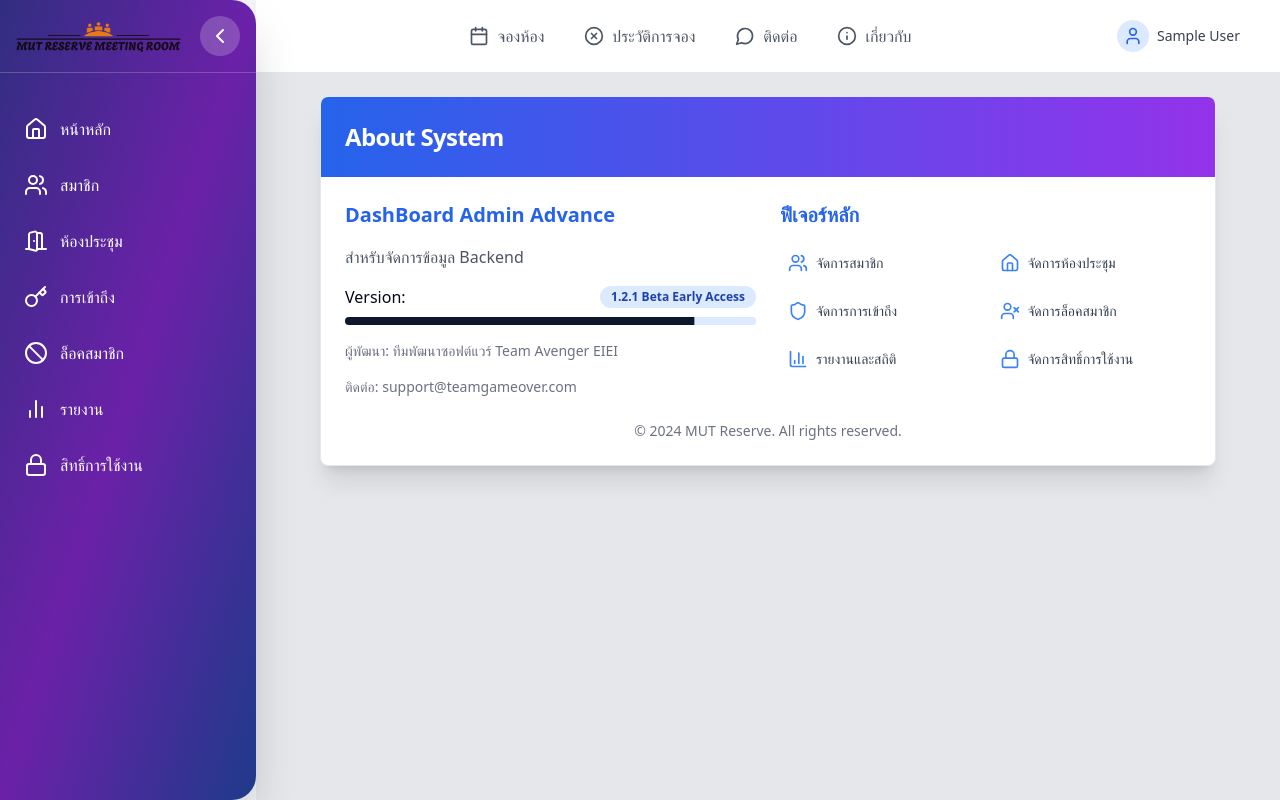
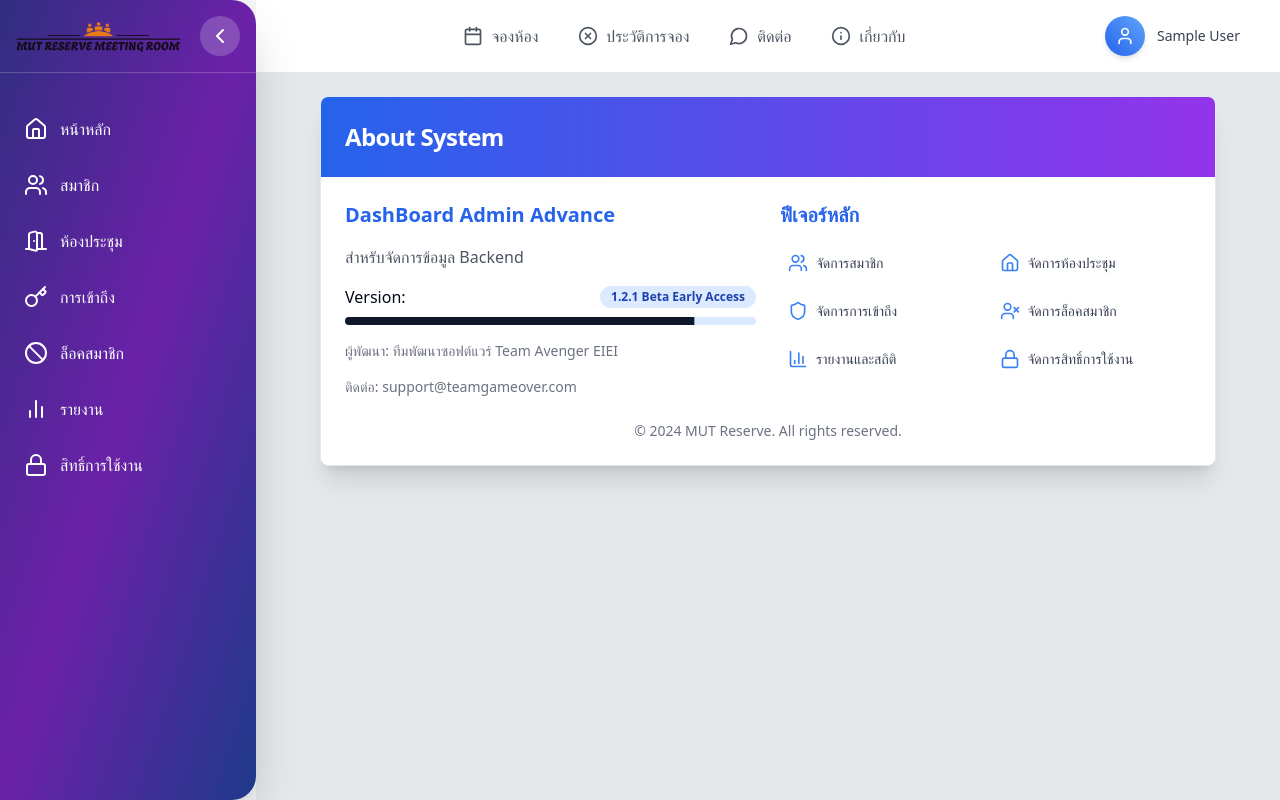
Before and after one commit to Mindenry/Project-meet, a React (Vite) app: page /dashboard/about in a window 1280 px wide. Built offline with nearby package versions, Linux system fonts and the light colour scheme; sample sign-in values are in the browser's storage.

Commit message:
Update Header.jsx

```diff
--- a/src/components/Header.jsx
+++ b/src/components/Header.jsx
@@ -41,7 +41,6 @@
         transition={{ duration: 0.5 }}
         className="flex items-center"
       >
-        {/* ... keep existing code */}
       </motion.div>
       <nav className="hidden md:flex items-center space-x-4">
         {userMenuItems.map((item, index) => (
@@ -66,23 +65,34 @@
               <DropdownMenuTrigger asChild>
                 <Button
                   variant="ghost"
-              className="flex items-center space-x-2 hover:bg-gray-100 transition-all duration-300"
+                  className="relative group px-4 py-2 hover:bg-blue-50/50"
                 >
-              <div className="w-8 h-8 bg-blue-100 rounded-full flex items-center justify-center">
-                <User className="h-5 w-5 text-blue-600" />
+                  <motion.div
+                    whileHover={{ scale: 1.02 }}
+                    whileTap={{ scale: 0.98 }}
+                    className="flex items-center space-x-3"
+                  >
+                    <div className="w-10 h-10 bg-gradient-to-tr from-blue-600 to-blue-400 rounded-full flex items-center justify-center shadow-md group-hover:shadow-lg transition-all duration-300">
+                      <User className="h-5 w-5 text-white" />
                     </div>
-              <span className="font-medium text-gray-700">
+                    <span className="font-medium text-gray-700 group-hover:text-blue-600 transition-colors">
                       {user?.firstName} {user?.lastName}
                     </span>
+                  </motion.div>
                 </Button>
               </DropdownMenuTrigger>
-          <DropdownMenuContent align="end" className="w-48">
+          <DropdownMenuContent align="end" className="w-56 p-1">
                 <DropdownMenuItem
                   onClick={handleLogout}
-              className="text-red-600 hover:bg-red-50 cursor-pointer"
+                  className="text-red-600 hover:bg-red-50 cursor-pointer rounded-lg transition-all duration-200"
                 >
-              <LogOut className="mr-2 h-4 w-4" />
+                  <motion.div
+                    whileHover={{ x: 4 }}
+                    className="flex items-center space-x-2 py-1.5"
+                  >
+                    <LogOut className="h-4 w-4" />
                     <span>ออกจากระบบ</span>
+                  </motion.div>
                 </DropdownMenuItem>
               </DropdownMenuContent>
         </DropdownMenu>
```
Lines whose indentation alone changed are shown as unchanged.
